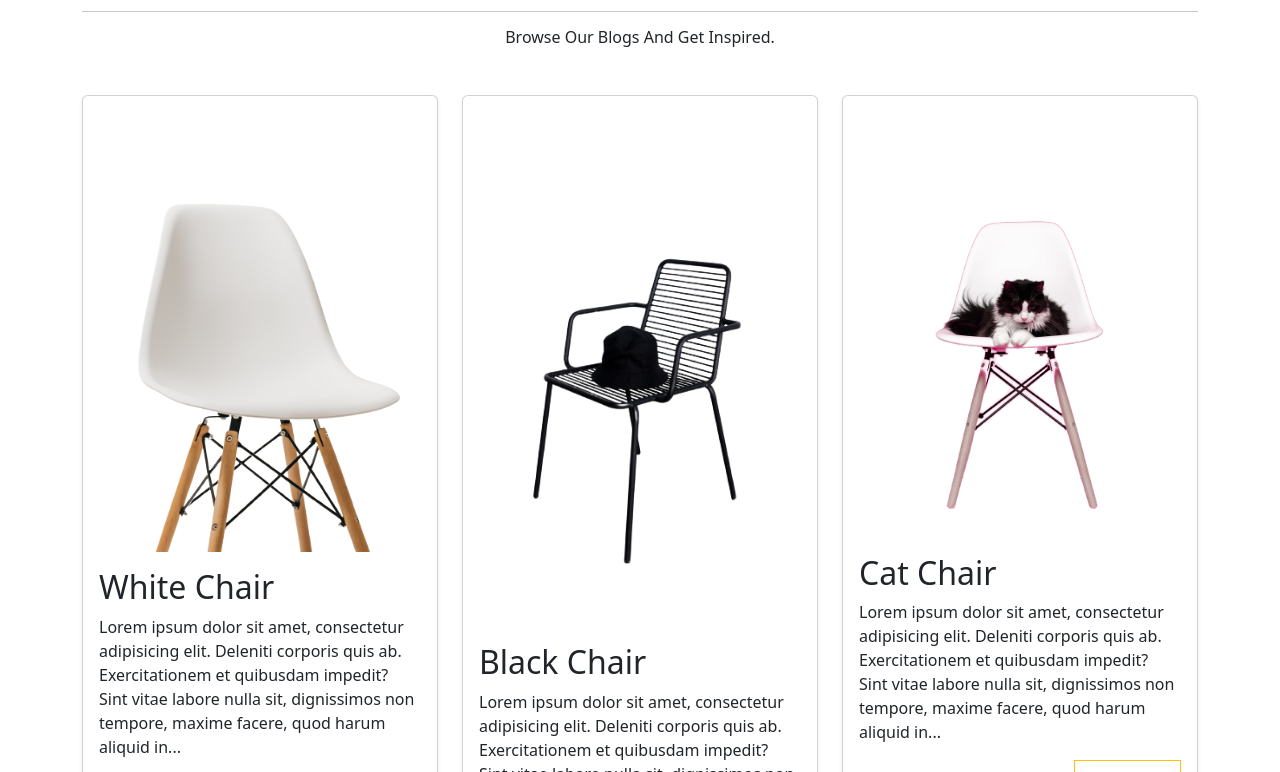
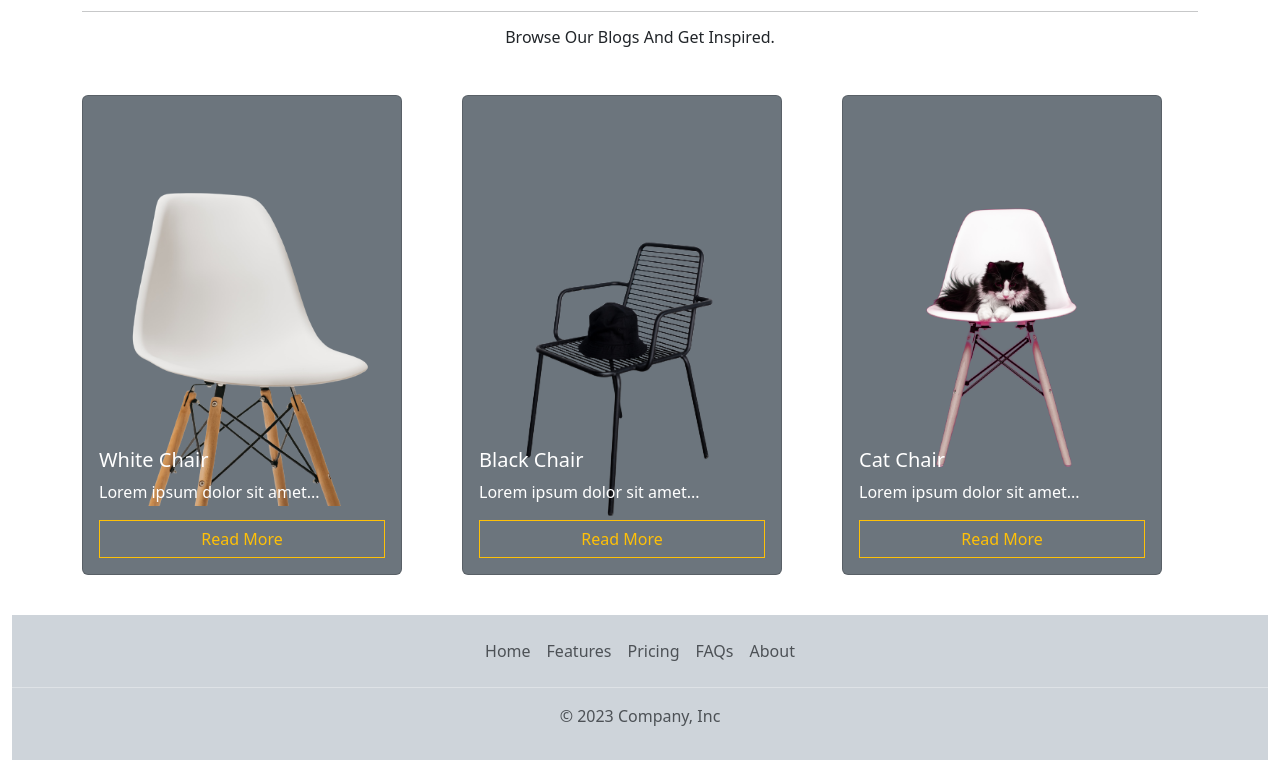
Before and after one commit to Xeranov/SeatScape, a plain HTML site: page blog.html in a window 1280 px wide. Shown: the part 157-929 px from the top of the page. Drawn offline with nearby package versions, Linux system fonts and the light colour scheme.

Commit message:
Change Card design

```diff
--- a/blog.html
+++ b/blog.html
@@ -6,11 +6,15 @@
     <title>Chairs</title>
     <link href="https://cdn.jsdelivr.net/npm/bootstrap@5.3.2/dist/css/bootstrap.min.css" rel="stylesheet" integrity="sha384-T3c6CoIi6uLrA9TneNEoa7RxnatzjcDSCmG1MXxSR1GAsXEV/Dwwykc2MPK8M2HN" crossorigin="anonymous">
     <style>
-      .card img {
-        height: auto;
+      .card {
+        width: 400px; /* Lebar kartu */
+        height: 400px;
       }
 
+
     </style>
+
+
   </head>
   <body>
     <!-- navbar -->
@@ -40,6 +44,8 @@
       </div>
     </nav>
 
+
+<!-- Blog -->
     <body class="bg-white">
       <div class="container">
         <div class="text-center my-5">
@@ -47,79 +53,43 @@
           <hr />
           <H6>Browse Our Blogs And Get Inspired.</H6>
         </div>
+        <div class="row">
 
-        <div class="row">
-          <div class="col-lg-4 col-md-6 col-sm-12">
-            <div class="card mb-5 shadow-sm">
-              <img src="Images/bruno-emmanuelle--MUoHL1XULM-unsplash-removebg-preview.png" class="img-fluid" />
+        <div class="col-lg-4 col-md-6 col-sm-12">
+        <div class="card text-bg-secondary mb-3 "style="width: 20rem; height: 30rem;">
+          <div class="card-img-overlay d-flex flex-column-reverse">
+            <a href="#" class="btn btn-outline-warning rounded-0 float-end"
+                >Read More</a>
+            <p class="card-text">Lorem ipsum dolor sit amet...</p>
+            <h5 class="card-title">White Chair</h5>
+          </div>
+          <img src="Images/bruno-emmanuelle--MUoHL1XULM-unsplash-removebg-preview.png" class="card-img" alt="...">
+        </div>
+        </div>
 
-              <div class="card-body">
-                <div class="card-title">
-                  <h2>White Chair</h2>
-                </div>
-                <div class="card-text">
-                  <p>
-                    Lorem ipsum dolor sit amet, consectetur adipisicing elit.
-                    Deleniti corporis quis ab. Exercitationem et quibusdam
-                    impedit? Sint vitae labore nulla sit, dignissimos non tempore,
-                    maxime facere, quod harum aliquid in...
-                  </p>
-                </div>
-                <a href="#" class="btn btn-outline-warning rounded-0 float-end"
-                  >Read More</a
-                >
-              </div>
+        <div class="col-lg-4 col-md-6 col-sm-12">
+          <div class="card text-bg-secondary mb-3 "style="width: 20rem; height: 30rem;">
+            <div class="card-img-overlay d-flex flex-column-reverse">
+              <a href="#" class="btn btn-outline-warning rounded-0 float-end"
+                  >Read More</a>
+              <p class="card-text">Lorem ipsum dolor sit amet...</p>
+              <h5 class="card-title">Black Chair</h5>
             </div>
+            <img src="Images/pexels-ron-lach-8346055-removebg-preview.png" class="card-img" alt="...">
+          </div>
           </div>
 
           <div class="col-lg-4 col-md-6 col-sm-12">
-            <div class="card mb-5 shadow-sm">
-              <img src="Images/pexels-ron-lach-8346055-removebg-preview.png" class="img-fluid" />
-
-              <div class="card-body">
-                <div class="card-title">
-                  <h2>Black Chair</h2>
-                </div>
-                <div class="card-text">
-                  <p>
-                    Lorem ipsum dolor sit amet, consectetur adipisicing elit.
-                    Deleniti corporis quis ab. Exercitationem et quibusdam
-                    impedit? Sint vitae labore nulla sit, dignissimos non tempore,
-                    maxime facere, quod harum aliquid in...
-                  </p>
-                </div>
+            <div class="card text-bg-secondary mb-3 "style="width: 20rem; height: 30rem;">
+              <div class="card-img-overlay d-flex flex-column-reverse">
                 <a href="#" class="btn btn-outline-warning rounded-0 float-end"
-                  >Read More</a
-                >
+                    >Read More</a>
+                <p class="card-text">Lorem ipsum dolor sit amet...</p>
+                <h5 class="card-title">Cat Chair</h5>
               </div>
+              <img src="Images/scott-webb-eD853mTbBA0-unsplash-removebg-preview.png" class="card-img" alt="...">
             </div>
-          </div>
-
-          <div class="col-lg-4 col-md-6 col-sm-12">
-            <div class="card mb-5 shadow-sm">
-              <img src="Images/scott-webb-eD853mTbBA0-unsplash-removebg-preview.png" class="img-fluid" />
-
-              <div class="card-body">
-                <div class="card-title">
-                  <h2>Cat Chair</h2>
-                </div>
-                <div class="card-text">
-                  <p>
-                    Lorem ipsum dolor sit amet, consectetur adipisicing elit.
-                    Deleniti corporis quis ab. Exercitationem et quibusdam
-                    impedit? Sint vitae labore nulla sit, dignissimos non tempore,
-                    maxime facere, quod harum aliquid in...
-                  </p>
-                </div>
-                <a href="#" class="btn btn-outline-warning rounded-0 float-end"
-                  >Read More</a
-                >
-              </div>
             </div>
-          </div>
-
-
-
 
         </div>
       </div>
```
